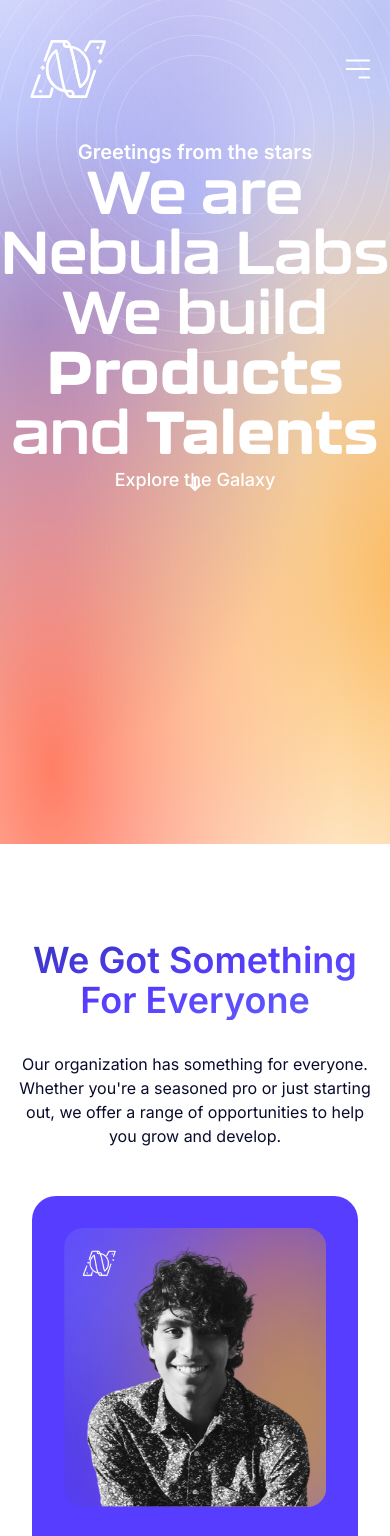
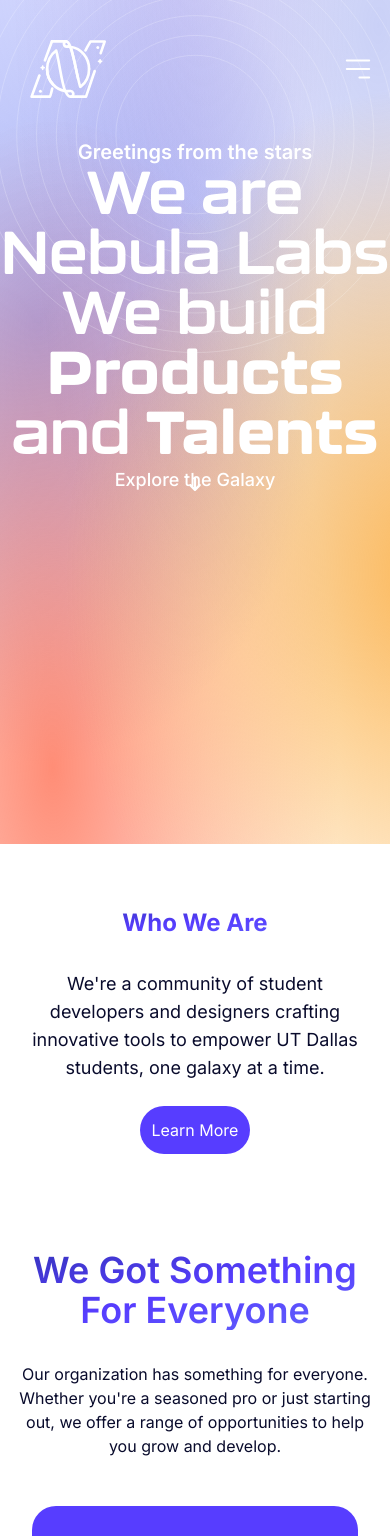
Before and after one commit to UTDNebula/website-v2, a Next.js app: page / in a window 390 px wide. Shown: the top 1536 px of the page. Built offline with nearby package versions, Linux system fonts and the light colour scheme.

Commit message:
Unhide who we are section + update mobile styles

```diff
--- a/src/components/WhoWeAre.tsx
+++ b/src/components/WhoWeAre.tsx
@@ -1,13 +1,11 @@
 function WhoWeAre() {
   return (
-    <div className="xl:pt-32 px-40 flex justify-between">
-      <div className="w-[340px]">
-        <h1 className="font-inter font-bold text-[80px] text-gradient">
-          Who We Are
-        </h1>
-      </div>
+    <div className="xl:pt-32 px-8 md:px-32 xl:px-64 flex justify-between flex-col lg:flex-row mx-auto font-inter gap-8 lg:gap-16 lg:text-left text-center my-16">
+      <h1 className="font-bold lg:text-6xl text-2xl text-gradient leading-tight">
+        Who&nbsp;We Are
+      </h1>
       <div>
-        <h3 className="font-inter text-[40px] w-[600px]">
+        <h3 className="lg:text-4xl text-lg lg:leading-normal">
           We&apos;re a community of student developers and designers crafting
           innovative tools to empower UT Dallas students, one galaxy at a time.
         </h3>
--- a/src/pages/index.tsx
+++ b/src/pages/index.tsx
@@ -53,7 +53,7 @@
 const Home = () => (
   <div>
     <Header />
-    {/* <WhoWeAre /> */}
+    <WhoWeAre />
     {/* <div>projects</div> */}
     {/* <div>projects</div> */}
     <Testimonials/>
```
